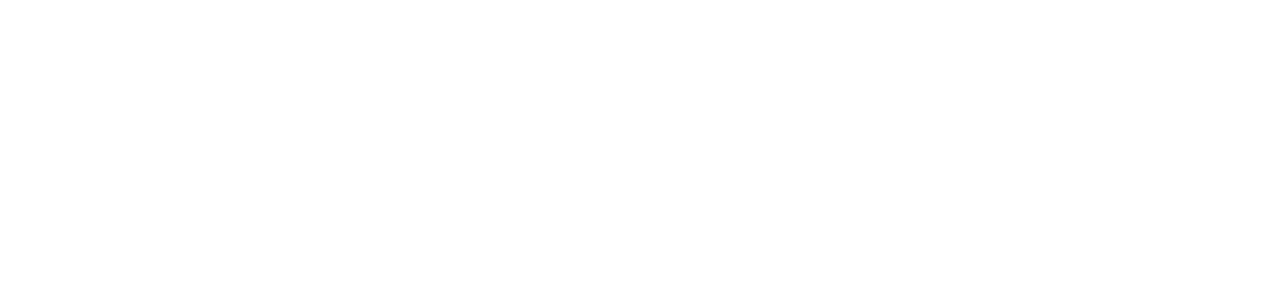
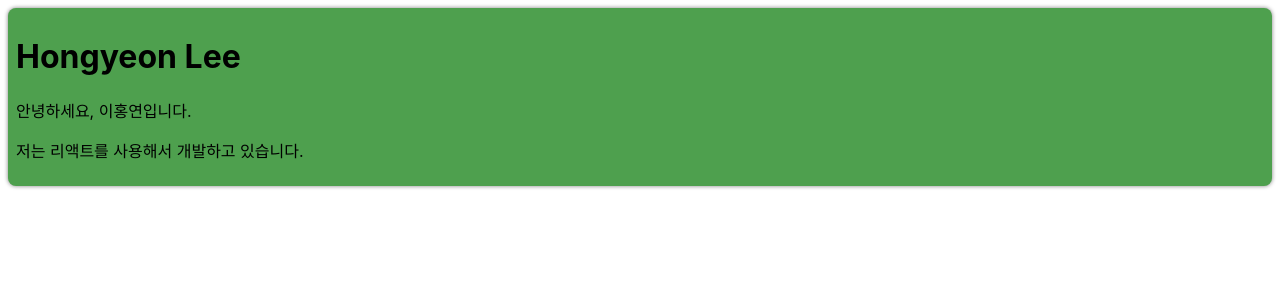
Before and after one commit to HongYeonLee/ECC-Frontend-Study, a React (Create React App) app in the folder my-app/: page / in a window 1280 px wide. Shown: the top 300 px of the page. Built offline with nearby package versions, Linux system fonts and the light colour scheme.

Commit message:
인덱스 업데이트

```diff
--- a/my-app/src/index.js
+++ b/my-app/src/index.js
@@ -8,6 +8,9 @@
 import Clock from './chapter_04/Clock';
 import CommentList from './chapter_05/CommentList';
 import NotificationList from './chapter_06/NotificationList';
+import SignUp from './chapter_11/SignUp';
+import Calculator from './chapter_12/Calculator';
+import ProfileCard from './chapter_13/ProfileCard';
 
 const root = ReactDOM.createRoot(document.getElementById('root'));
 // root.render(
@@ -30,9 +33,27 @@
 //   </React.StrictMode>
 // );
 
+// root.render(
+//   <React.StrictMode>
+//     <NotificationList />
+//   </React.StrictMode>
+// )
+
+// root.render(
+//   <React.StrictMode>
+//     <SignUp />
+//   </React.StrictMode>
+// )
+
+// root.render(
+//   <React.StrictMode>
+//     <Calculator />
+//   </React.StrictMode>
+// )
+
 root.render(
   <React.StrictMode>
-    <NotificationList />
+    <ProfileCard />
   </React.StrictMode>
 )
 
```
